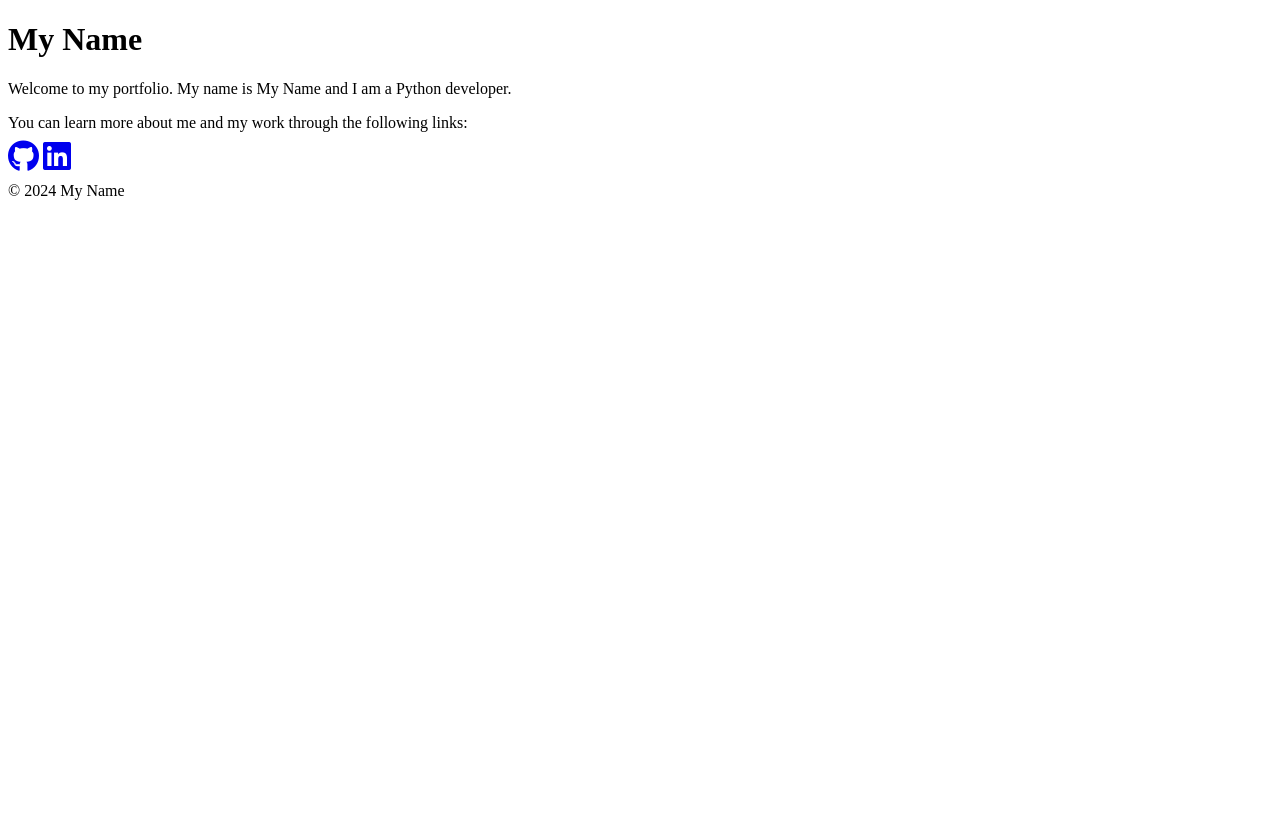
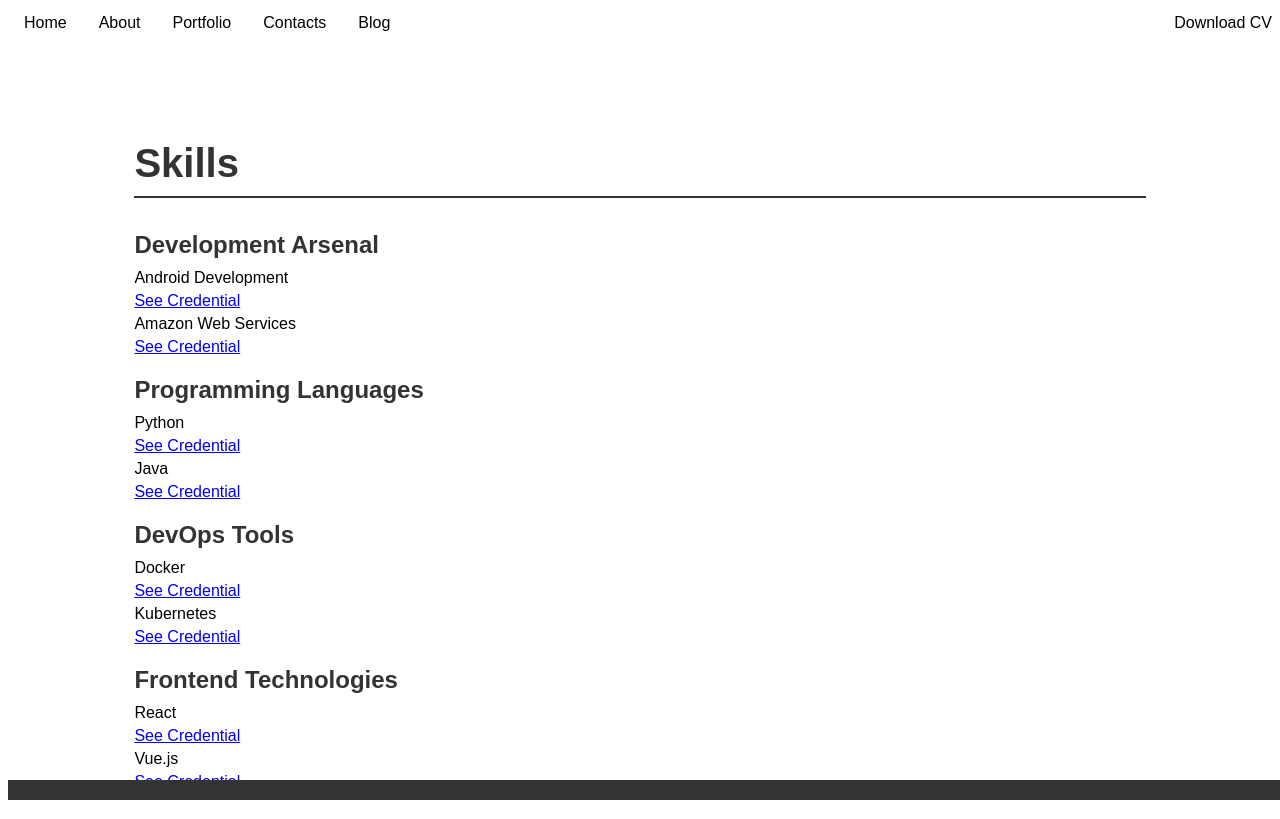
Before and after one commit to Ebredvick/website_portfolio, a FastAPI app: page / in a window 1280 px wide. Before the commit the page ends 200 px from the top, so only its background shows below. Run offline with FastAPI, Linux system fonts and the light colour scheme; some libraries are stand-ins or nearby versions.

Commit message:
Add css styling and Skills page for index

```diff
--- a/app/main.py
+++ b/app/main.py
@@ -12,6 +12,31 @@ app.mount("/static", StaticFiles(directory="static"), name="static")
 
 templates = Jinja2Templates(directory="templates/")
 
+skills_dict = {
+    'Development Arsenal': [
+        {'name': 'Android Development', 'credential_link': 'https://credential-link-for-android.dev'},
+        {'name': 'Amazon Web Services', 'credential_link': 'https://credential-link-for-aws.dev'},
+        # Add more skills as needed
+    ],
+    'Programming Languages': [
+        {'name': 'Python', 'credential_link': 'https://credential-link-for-python.dev'},
+        {'name': 'Java', 'credential_link': 'https://credential-link-for-java.dev'},
+        # Add more skills as needed
+    ],
+    'DevOps Tools': [
+        {'name': 'Docker', 'credential_link': 'https://credential-link-for-docker.dev'},
+        {'name': 'Kubernetes', 'credential_link': 'https://credential-link-for-kubernetes.dev'},
+        # Add more skills as needed
+    ],
+    'Frontend Technologies': [
+        {'name': 'React', 'credential_link': 'https://credential-link-for-react.dev'},
+        {'name': 'Vue.js', 'credential_link': 'https://credential-link-for-vuejs.dev'},
+        # Add more skills as needed
+    ]
+    # Add more categories as needed
+}
+
+
 def get_api_key():
     with open('./secrets/api_key.txt') as f:
         api_key = f.read()
@@ -22,10 +47,9 @@ def read_root(request: Request):
     return templates.TemplateResponse("index.html",
                                       {"request": request,
                                        "title": "My Portfolio",
-                                       "name": "My Name",
-                                       "current_year": datetime.now().year,
                                        "github_url": "https://github.com/Ebredvick",
-                                       "linkedin_url": "https://www.linkedin.com/in/ethan-bredvick-967b52123"})
+                                       "linkedin_url": "https://www.linkedin.com/in/ethan-bredvick-967b52123",
+                                       "skills_dict": skills_dict})
 
 @app.get("/github/{user}/repos")
 async def get_github_repos(user: str):
--- a/app/static/css/style.css
+++ b/app/static/css/style.css
@@ -0,0 +1,69 @@
+body {
+    font-family: Arial, sans-serif;
+}
+
+.navbar {
+    background-color: #ffffff;
+    overflow: hidden;
+    position: fixed;
+    top: 0;
+    width: 100%;
+}
+
+.navbar a {
+    float: left;
+    display: block;
+    color: black;
+    text-align: center;
+    padding: 14px 16px;
+    text-decoration: none;
+}
+
+.navbar a:hover {
+    background-color: #ddd;
+    color: black;
+}
+
+.download-cv a {
+    float: right;
+}
+
+.container {
+    width: 80%;
+    margin: auto;
+    overflow: hidden;
+    padding-top: 100px; /* Offset for fixed navbar */
+}
+
+h1 {
+    font-size: 2.5em;
+    color: #333;
+    text-align: left;
+    border-bottom: 2px solid #333;
+    padding-bottom: 10px;
+}
+
+.skill-category {
+    margin: 20px 0;
+}
+
+.skill-category h2 {
+    font-size: 1.5em;
+    color: #333;
+    margin-bottom: 10px;
+}
+
+.skill-category p {
+    font-size: 1em;
+    margin: 5px 0;
+}
+
+footer {
+    background-color: #333;
+    color: white;
+    text-align: center;
+    padding: 10px 0;
+    position: absolute;
+    bottom: 0;
+    width: 100%;
+}
--- a/app/templates/index.html
+++ b/app/templates/index.html
@@ -7,7 +7,7 @@
     <link rel="stylesheet" href="{{url_for('static', path='css/style.css')}}">
     <script src="https://kit.fontawesome.com/4598526e52.js" crossorigin="anonymous"></script>
 </head>
-<body>
+<!-- <body>
     <header>
         <h1>{{name}}</h1>
     </header>
@@ -26,4 +26,43 @@
         <p>© {{current_year}} {{name}}</p>
     </footer>
 </body>
+</html> -->
+
+<body>
+    <header>
+        <div class="navbar">
+            <a href="#home">Home</a>
+            <a href="#about">About</a>
+            <a href="#portfolio">Portfolio</a>
+            <a href="#contacts">Contacts</a>
+            <a href="#blog">Blog</a>
+            <div class="download-cv">
+                <a href="#download-cv">Download CV</a>
+            </div>
+        </div>
+    </header>
+
+    <section id="skills">
+        <div class="container">
+            <h1>Skills</h1>
+            <div class="skills-area">
+                {% for category, skills in skills_dict.items() %}
+                    <div class="skill-category">
+                        <h2>{{ category }}</h2>
+                        {% for skill in skills %}
+                            <p>{{ skill.name }}</p>
+                            <a href="{{ skill.credential_link }}">See Credential</a>
+                        {% endfor %}
+                    </div>
+                {% endfor %}
+            </div>
+        </div>
+    </section>
+
+    <!-- Add additional sections here -->
+
+    <footer>
+        <!-- Footer content goes here -->
+    </footer>
+</body>
 </html>
```
